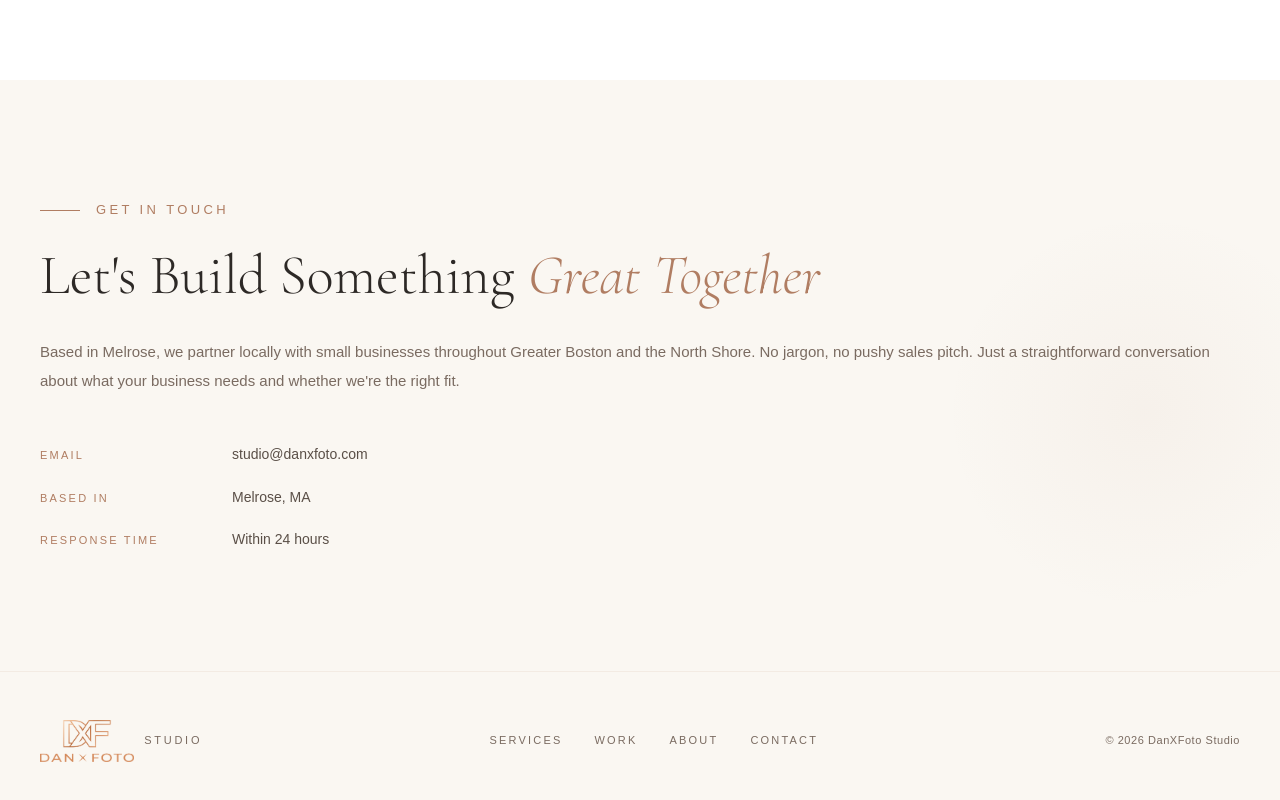
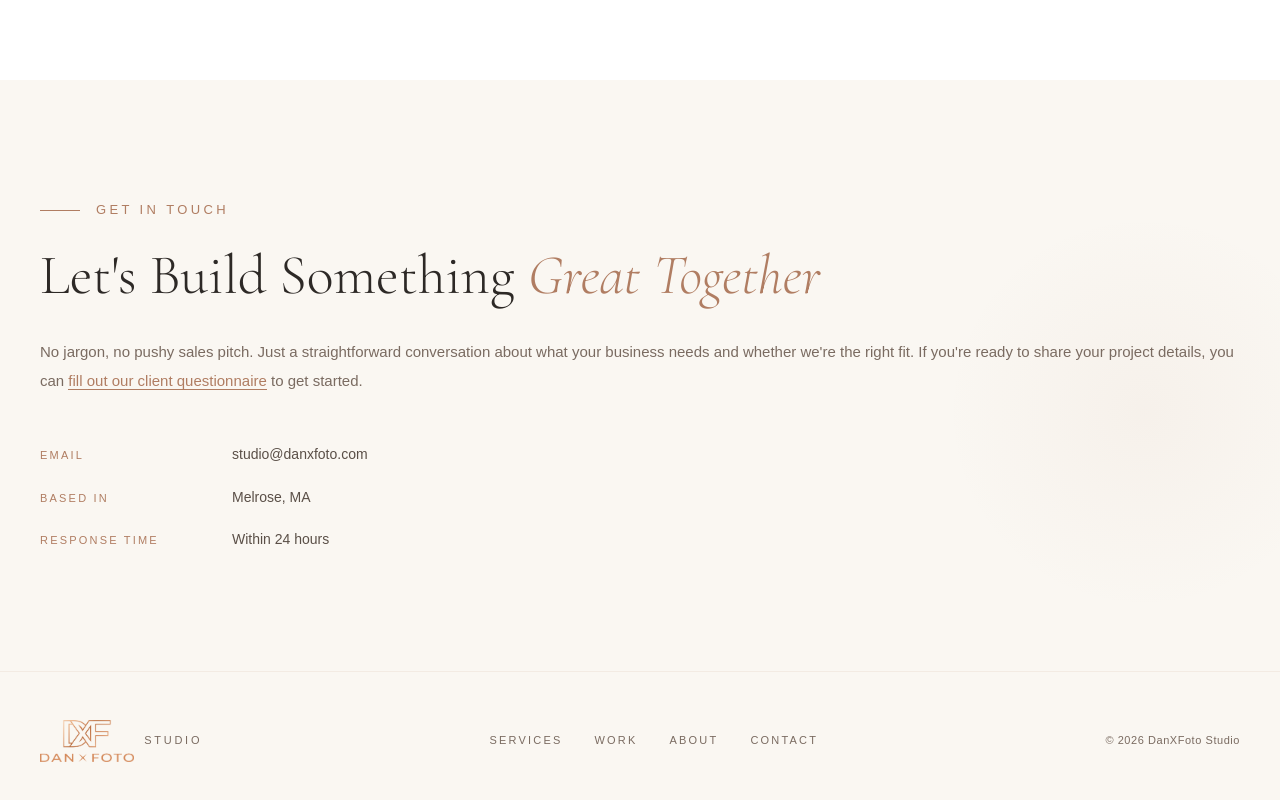
Before and after one commit to danielfan-pro/dxfstudio, a Next.js app: page / in a window 1280 px wide. Shown: the part 5103-5903 px from the top of the page. Built offline with nearby package versions, Linux system fonts and the light colour scheme; a web font is replaced by a local one.

Commit message:
Polish contact section questionnaire link

```diff
--- a/components/Contact.js
+++ b/components/Contact.js
@@ -104,7 +104,20 @@ export default function Contact() {
               width: '100%',
             }}
           >
-            Based in Melrose, we partner locally with small businesses throughout Greater Boston and the North Shore. No jargon, no pushy sales pitch. Just a straightforward conversation about what your business needs and whether we&apos;re the right fit.
+            No jargon, no pushy sales pitch. Just a straightforward conversation about what your business needs and whether we&apos;re the right fit. If you&apos;re ready to share your project details, you can{' '}
+            <a
+              href="https://studio.danxfoto.com/get-started"
+              className="contact-questionnaire-link"
+              style={{
+                color: '#b07d62',
+                textDecoration: 'none',
+                borderBottom: '1px solid #b07d62',
+                transition: 'opacity 0.2s ease, border-color 0.2s ease',
+              }}
+            >
+              fill out our client questionnaire
+            </a>{' '}
+            to get started.
           </p>
 
           <div
@@ -153,6 +166,11 @@ export default function Contact() {
           </div>
 
           <style>{`
+            #contact .contact-questionnaire-link:hover {
+              opacity: 0.75;
+              border-color: rgba(176, 125, 98, 0.75);
+            }
+
             @media (max-width: 700px) {
               #contact .contact-details-grid {
                 grid-template-columns: 1fr !important;
```
